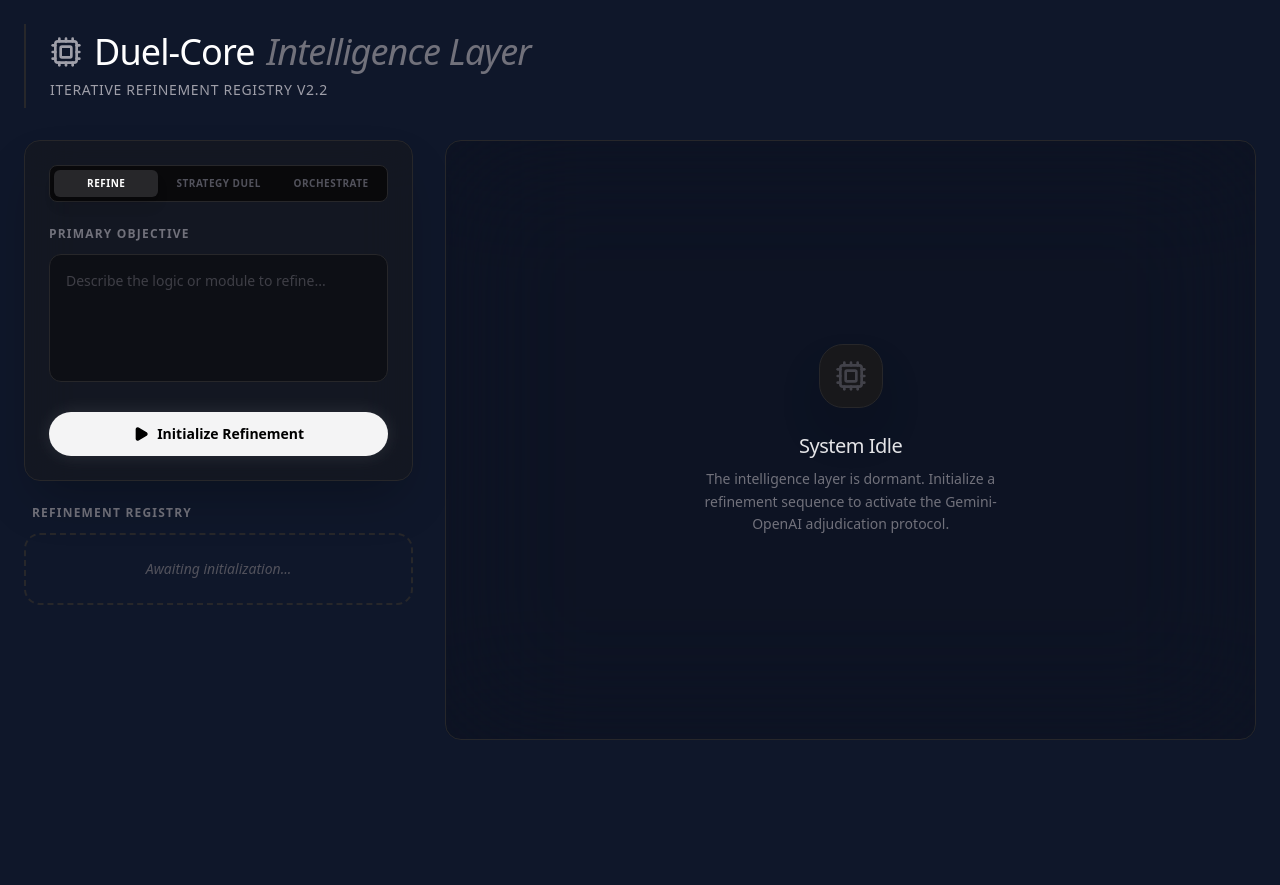
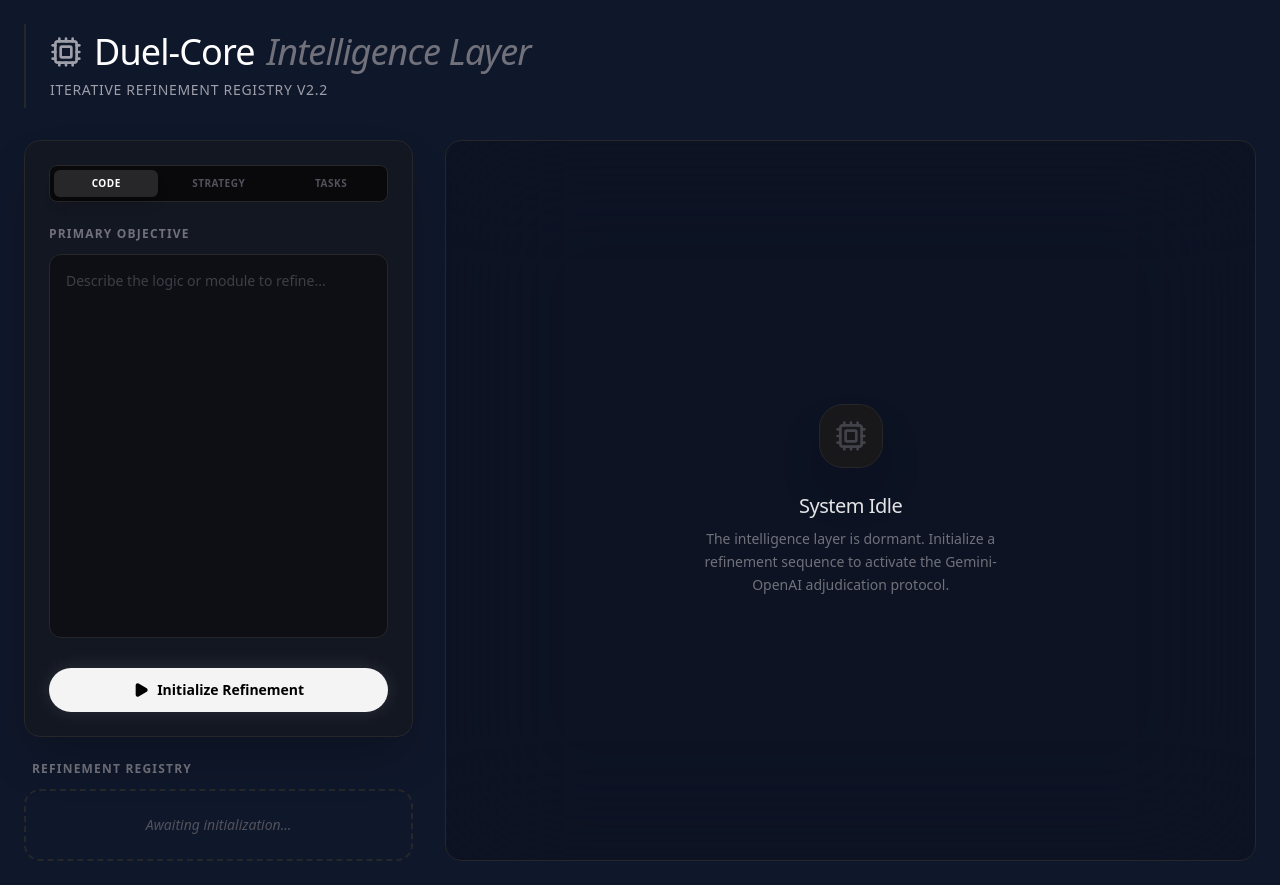
Before and after one commit to terryholliday/proveniq-duel, a Next.js app: page / in a window 1280 px wide. Before the commit the page ends 800 px from the top, so only its background shows below. Built offline with nearby package versions, Linux system fonts and the light colour scheme.

Commit message:
fix(ui): rename modes and increase textarea size

```diff
--- a/src/components/intelligence/IntelligenceDashboard.tsx
+++ b/src/components/intelligence/IntelligenceDashboard.tsx
@@ -162,19 +162,19 @@ export default function IntelligenceDashboard() {
                                 onClick={() => setMode("refine")}
                                 className={`flex-1 py-1.5 text-[10px] font-bold uppercase tracking-wider rounded-md transition-all ${mode === "refine" ? "bg-zinc-800 text-white shadow-lg" : "text-zinc-600 hover:text-zinc-400"}`}
                             >
-                                Refine
+                                Code
                             </button>
                             <button
                                 onClick={() => setMode("duel")}
                                 className={`flex-1 py-1.5 text-[10px] font-bold uppercase tracking-wider rounded-md transition-all ${mode === "duel" ? "bg-zinc-800 text-white shadow-lg" : "text-zinc-600 hover:text-zinc-400"}`}
                             >
-                                Strategy Duel
+                                Strategy
                             </button>
                             <button
                                 onClick={() => setMode("orchestrate")}
                                 className={`flex-1 py-1.5 text-[10px] font-bold uppercase tracking-wider rounded-md transition-all ${mode === "orchestrate" ? "bg-zinc-800 text-white shadow-lg" : "text-zinc-600 hover:text-zinc-400"}`}
                             >
-                                Orchestrate
+                                Tasks
                             </button>
                         </div>
 
@@ -182,7 +182,7 @@ export default function IntelligenceDashboard() {
                             {mode === "duel" ? "Debate Topic" : (mode === "refine" ? "Primary Objective" : "Business Goal")}
                         </label>
                         <textarea
-                            className="w-full h-32 bg-zinc-950/50 border border-zinc-800 rounded-xl p-4 text-sm text-zinc-300 focus:outline-none focus:ring-1 focus:ring-zinc-600 transition-all placeholder:text-zinc-700 resize-none"
+                            className="w-full h-96 bg-zinc-950/50 border border-zinc-800 rounded-xl p-4 text-sm text-zinc-300 focus:outline-none focus:ring-1 focus:ring-zinc-600 transition-all placeholder:text-zinc-700 resize-none"
                             placeholder={getPlaceholder()}
                             value={task}
                             onChange={(e) => setTask(e.target.value)}
```
